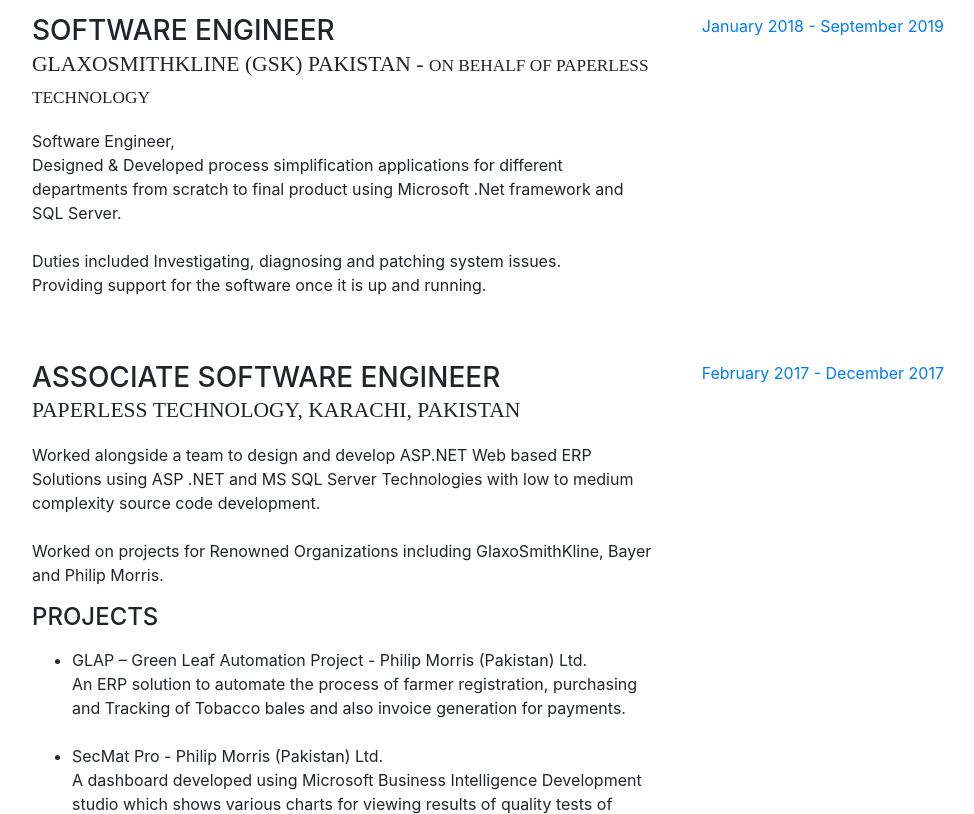
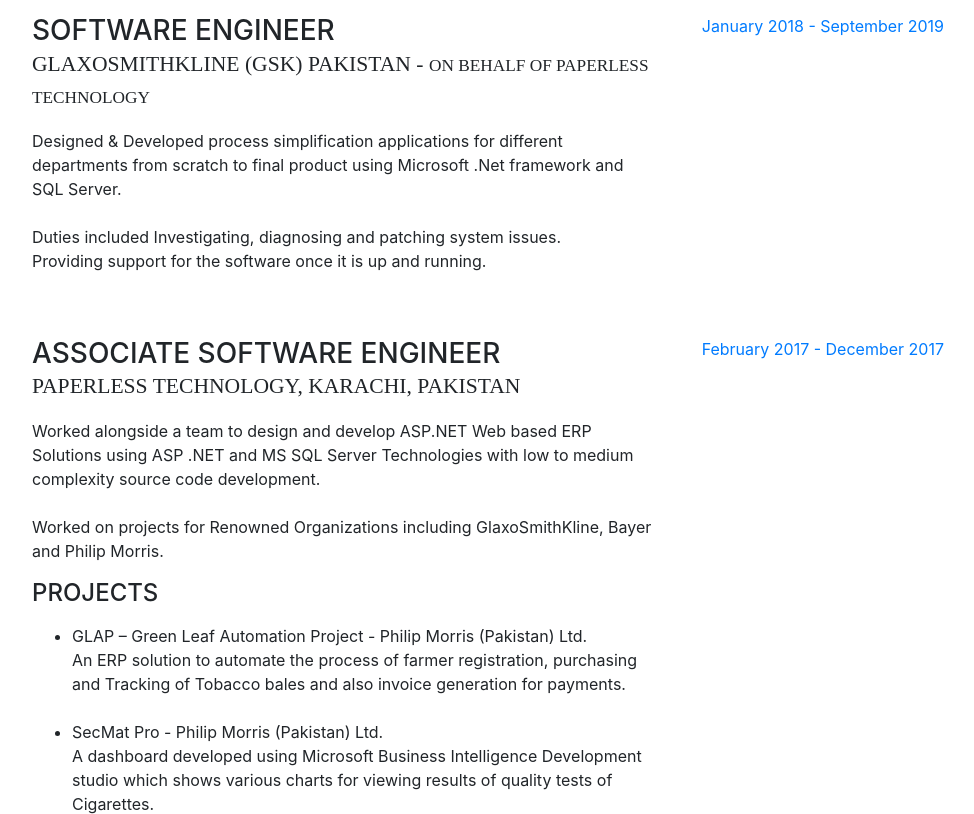
Before and after one commit to danisaleem/danisaleem.github.io, a website with bundled scripts: page index.html in a window 1280 px wide. Shown: the part 920-1734 px from the top of the page, without its empty margins (288-1262 px from the left). Built offline with nearby package versions, Linux system fonts and the light colour scheme; a web font is replaced by a local one.

Commit message:
small paragraph tweak

```diff
--- a/index.html
+++ b/index.html
@@ -129,7 +129,7 @@
             <div class="resume-content mr-auto">
               <h3 class="mb-0">Software Engineer</h3>
               <div class="subheading mb-3">GlaxoSmithKline (GSK) Pakistan - <small>on behalf of Paperless Technology</small></div>
-              <p>Software Engineer, </br>
+
 			  Designed & Developed process simplification applications for different departments from scratch to final product using Microsoft .Net framework and SQL Server. </br></br>
 			  Duties included Investigating, diagnosing and patching system issues.</br>
 				Providing support for the software once it is up and running.
```
